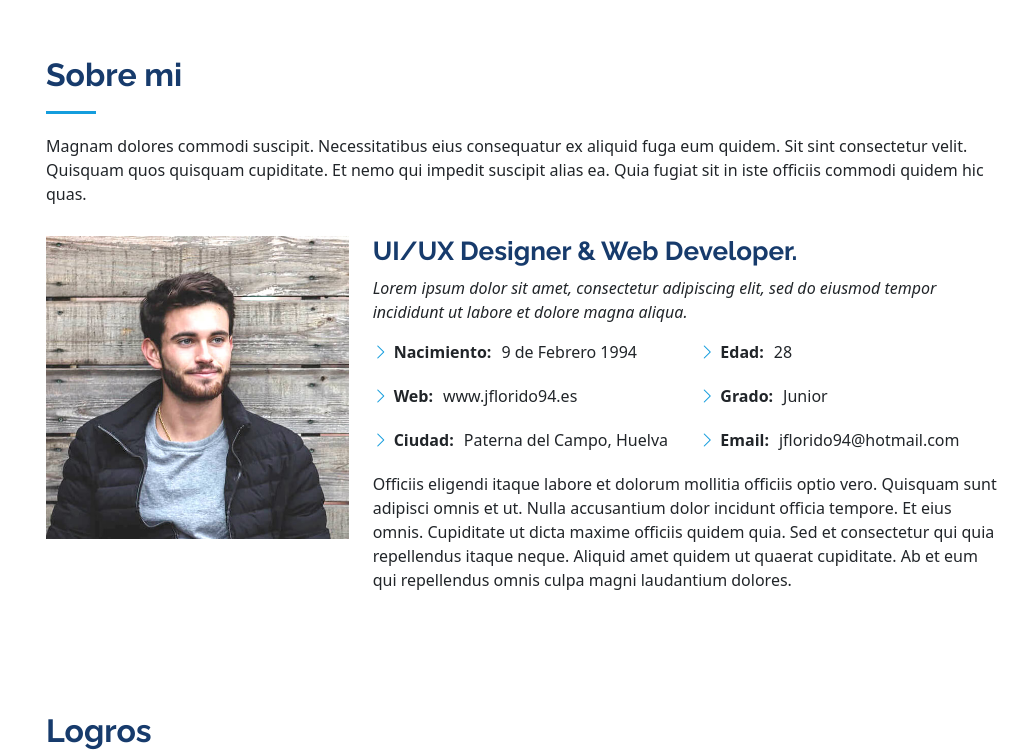
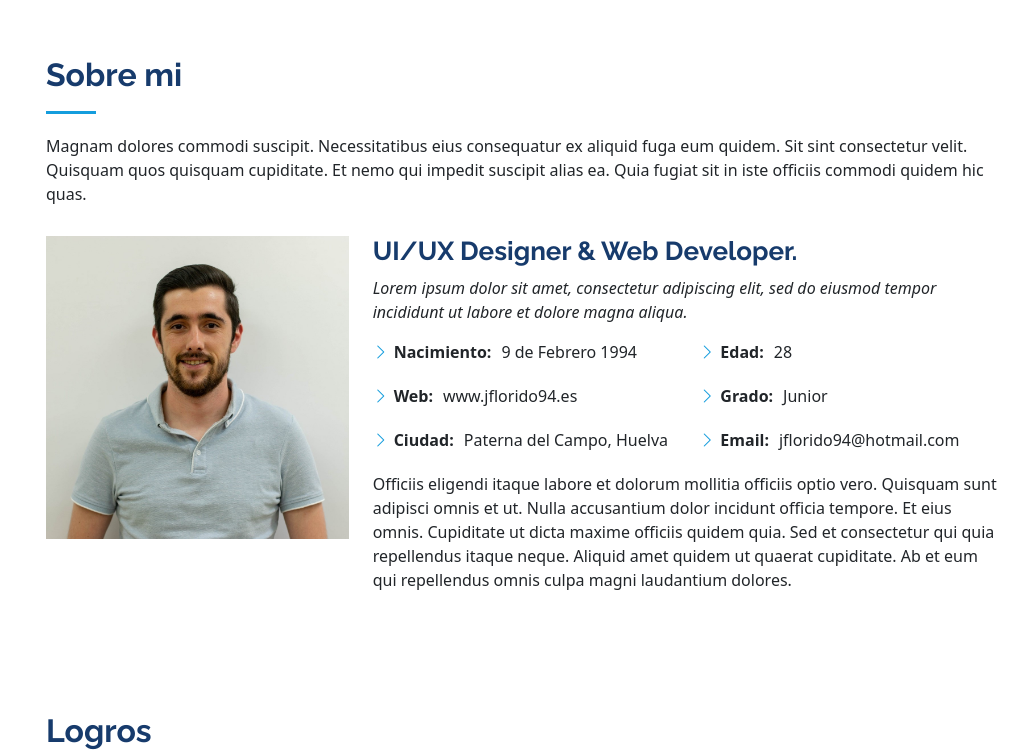
Before and after one commit to jflorido94/portfolio, a CodeIgniter 4 app: template app/Views/index.php in a window 1280 px wide. Shown: the part 804-1558 px from the top of the page, without its empty margins (266-1280 px from the left). Run offline with PHP 8.4 and a stand-in for CodeIgniter, Linux system fonts and the light colour scheme; the template is opened without the code that fills it, so the values that code supplies are empty; some libraries are stand-ins or nearby versions.

Commit message:
test 0.0081 bg

```diff
--- a/app/Views/index.php
+++ b/app/Views/index.php
@@ -97,7 +97,7 @@
 
         <div class="row">
           <div class="col-lg-4" data-aos="fade-right">
-            <img src="assets/img/profile-img.jpg" class="img-fluid" alt="">
+            <img src="assets/img/profile-img2.jpg" class="img-fluid" alt="">
           </div>
           <div class="col-lg-8 pt-4 pt-lg-0 content" data-aos="fade-left">
             <h3>UI/UX Designer &amp; Web Developer.</h3>
```
